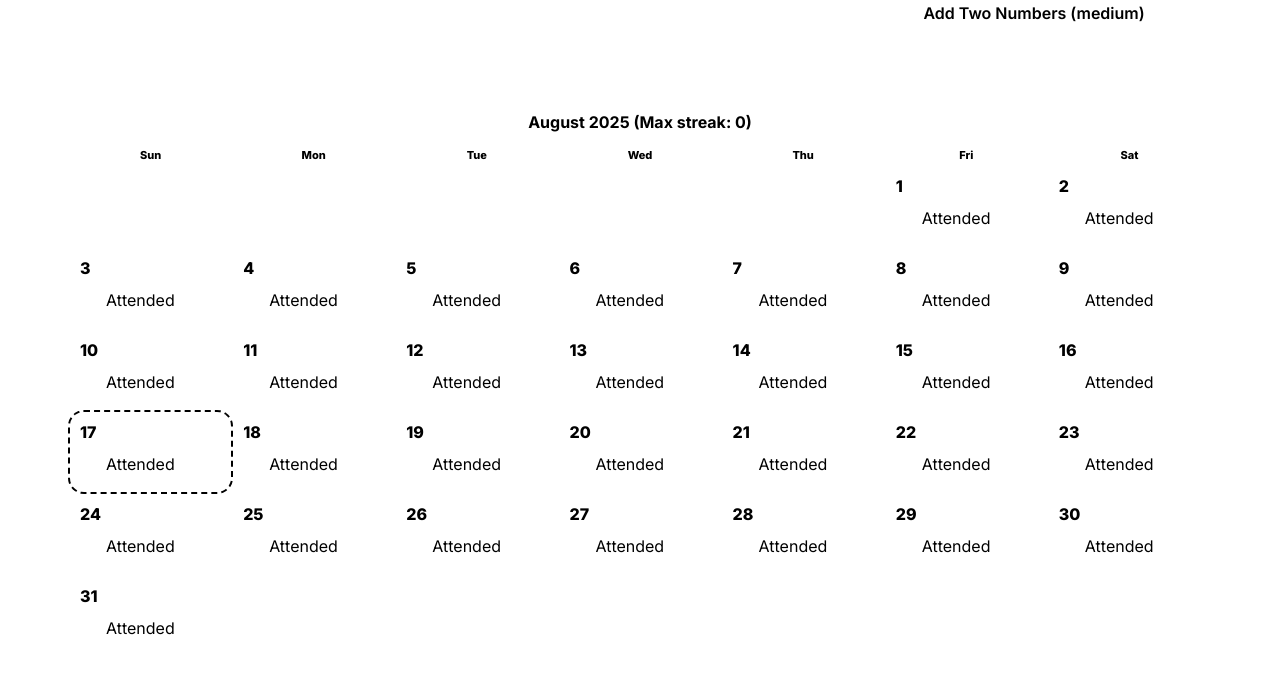
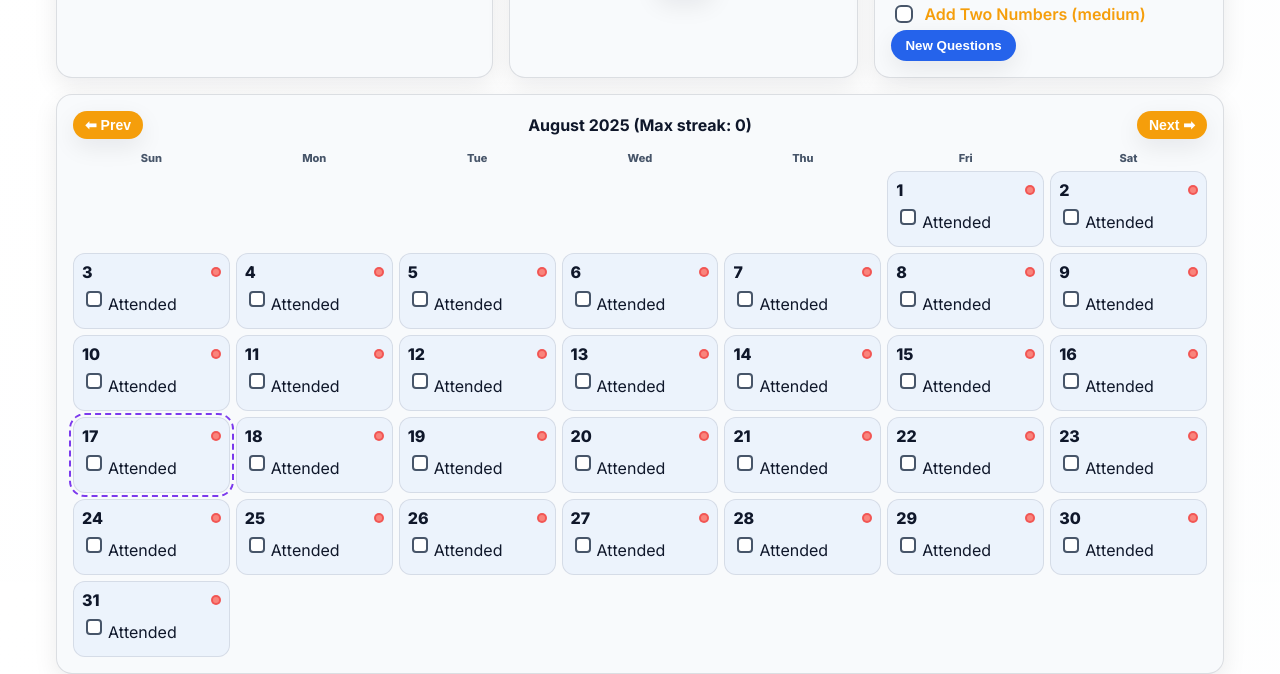
Before and after one commit to poiman743-svg/dsa-tracker, a plain HTML site: page index.html in a window 1280 px wide. Shown: the part 218-892 px from the top of the page. Drawn offline with Linux system fonts and the light colour scheme; no server answers.

Commit message:
Update index.html

```diff
--- a/index.html
+++ b/index.html
@@ -15,6 +15,23 @@
     <script src="https://www.gstatic.com/firebasejs/10.12.2/firebase-firestore-compat.js"></script>
 
     <style>
+
+           :root {
+            --bg: #ffffff;
+            --fg: #0f172a;
+            --muted: #475569;
+            --card: #f8fafc;
+            --accent: #2563eb;
+            --accent-2: #16a34a;
+            --accent-3: #f59e0b;
+            --danger: #ef4444;
+            --shadow: 0 8px 24px rgba(2, 6, 23, 0.08);
+            --ring: 0 0 0 3px rgba(37, 99, 235, 0.25);
+            --link: #7c3aed;
+            --easy: #22c55e;
+            --medium: #f59e0b;
+            --hard: #ef4444;
+        }
             .dark {
             --bg: #0b1220;
             --fg: #e5e7eb;
```
